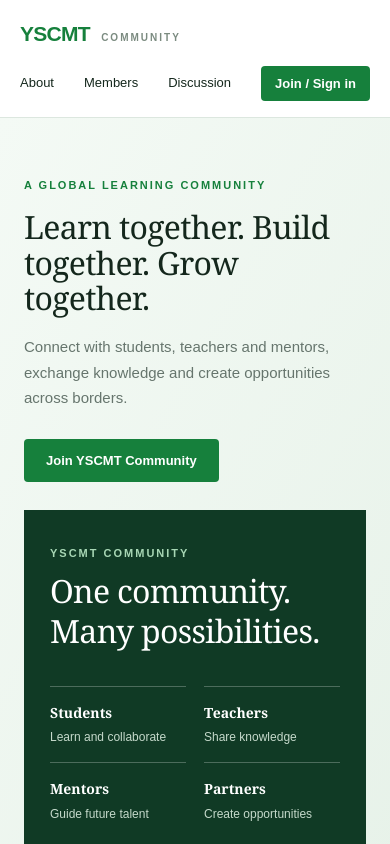
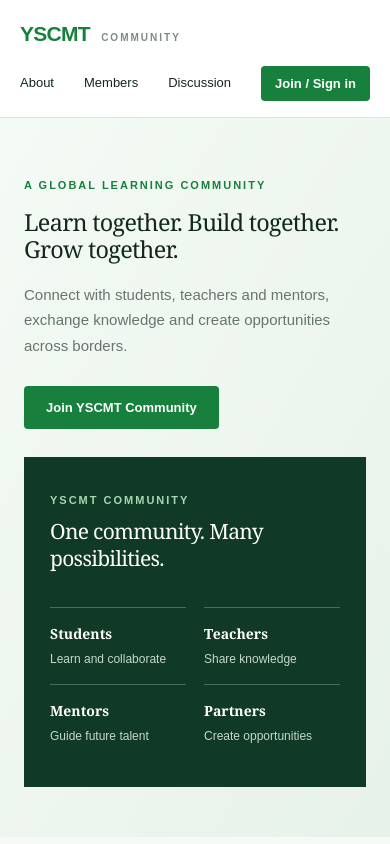
Before and after one commit to hackeryoung34-netizen/yscmtcommunity, a plain HTML site: page index.html in a window 390 px wide. Shown: the top 844 px of the page. Drawn offline with nearby package versions, Linux system fonts and the light colour scheme.

Commit message:
Reduce oversized headings across YSCMT Community

```diff
--- a/theme.css
+++ b/theme.css
@@ -15,3 +15,14 @@ h3{font-size:18px;line-height:1.35}
 .member-card h3,.post-card h3{font-size:18px}
 .member-card p,.post-card p{font-size:13px;line-height:1.6}
 @media(max-width:520px){.hero h1{font-size:32px}}
+
+
+/* YSCMT heading refinement: reduce oversized display typography */
+h1,.hero h1,.page-title,.display-title{font-size:clamp(25px,3.2vw,36px)!important;line-height:1.18}
+h2,.section-title{font-size:clamp(21px,2.5vw,28px)!important;line-height:1.28}
+h3{font-size:17px!important;line-height:1.35}
+h4{font-size:15px!important;line-height:1.4}
+@media(max-width:760px){
+ h1,.hero h1,.page-title,.display-title{font-size:clamp(23px,6vw,30px)!important}
+ h2,.section-title{font-size:21px!important}
+}
```
